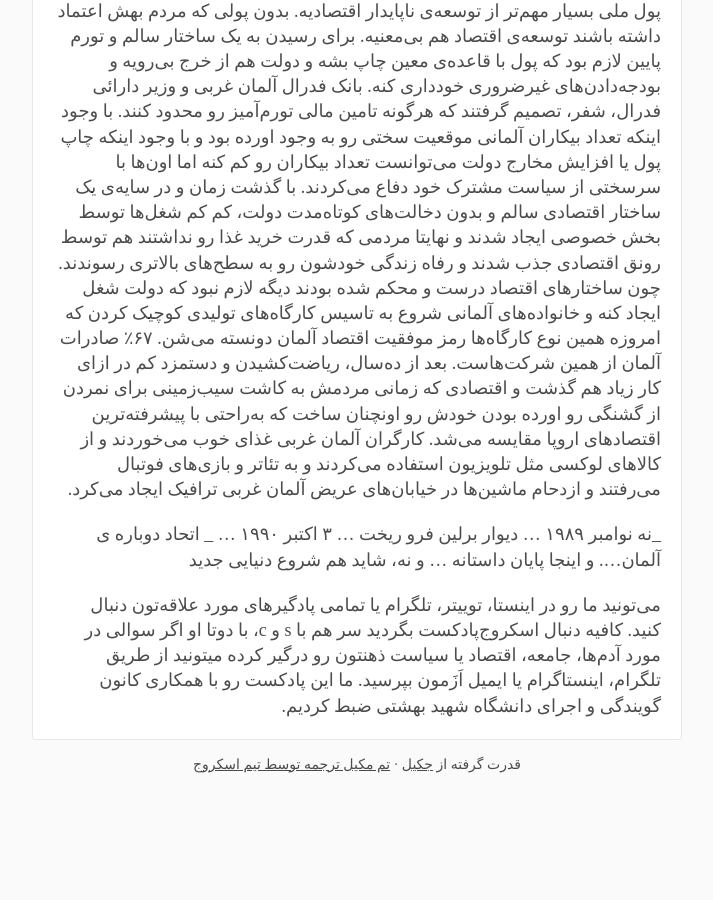
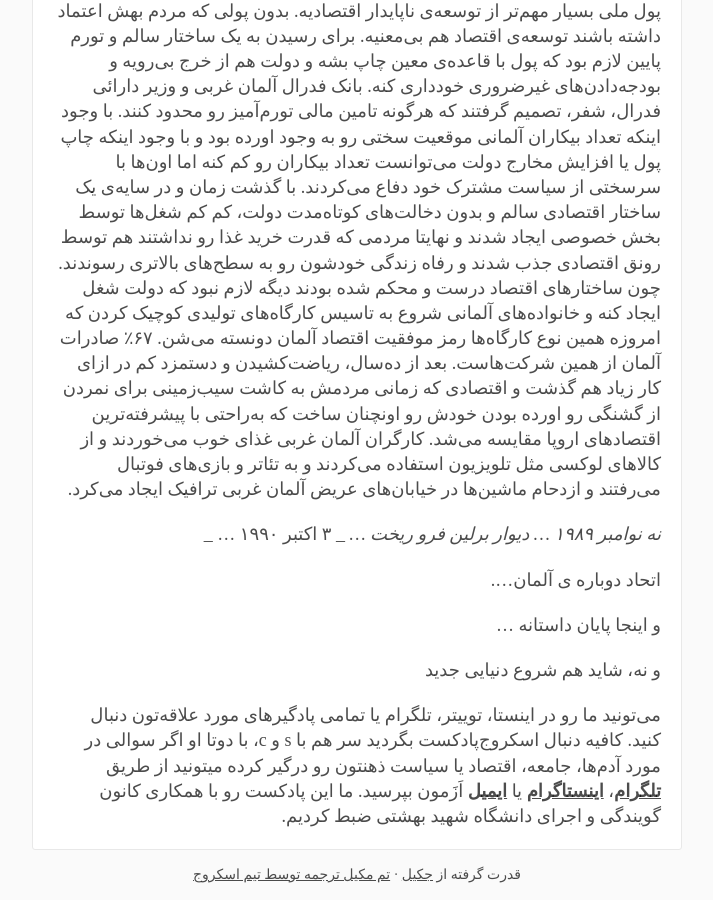
Before and after one commit to scroogepodcast/scroogepodcast.github.io, a Jekyll site: the page built from _posts/2020-02-09-E03.md, in a window 1280 px wide and 900 px high, scrolled down 4251 px. Shown: the whole window, without its empty margins (283-996 px from the left). Built offline with Jekyll 4.4.1, drawn with Linux system fonts in a browser that asks for light colours; some web fonts are replaced; before the commit the page ends 5040 px from its top, so only the background shows below that; some of the changed lines change nothing that is shown.

Commit message:
Update 2020-02-09-E03.md

```diff
--- a/_posts/2020-02-09-E03.md
+++ b/_posts/2020-02-09-E03.md
@@ -62,12 +62,19 @@ _دومِ سپتامبرِ 1945...
 با اینکه دولت‌های قبلی آلمان به چاپ پول برای پرداخت بدهی‌ و یا رونق دادن به اقتصاد اعتیاد پیدا کرده بودند اما ارهارد می‌دونست که سلامت پولی و ایجاد اعتماد به پول ملی بسیار مهم‌تر از توسعه‌ی ناپایدار اقتصادیه. بدون پولی که مردم بهش اعتماد داشته باشند توسعه‌ی اقتصاد هم بی‌معنیه.
 برای رسیدن به یک ساختار سالم و تورم پایین لازم بود که پول با قاعده‌ی معین چاپ بشه و دولت هم از خرج بی‌رویه و بودجه‌دادن‌های غیرضروری خودداری کنه. بانک فدرال آلمان غربی و وزیر دارائی فدرال، شفر، تصمیم گرفتند که هرگونه تامین مالی تورم‌آمیز رو محدود کنند. با وجود اینکه تعداد بیکاران آلمانی موقعیت سختی رو به وجود اورده بود و با وجود اینکه چاپ پول یا افزایش مخارج دولت می‌توانست تعداد بیکاران رو کم کنه اما اون‌ها با سرسختی از سیاست مشترک خود دفاع می‌کردند. با گذشت زمان و در سایه‌ی یک ساختار اقتصادی سالم و بدون دخالت‌های کوتاه‌مدت دولت، کم کم شغل‌ها توسط بخش خصوصی ایجاد شدند و نهایتا مردمی که قدرت خرید غذا رو نداشتند هم توسط رونق اقتصادی جذب شدند و رفاه زندگی خودشون رو به سطح‌های بالاتری رسوندند. چون ساختارهای اقتصاد درست و محکم شده بودند دیگه لازم نبود که دولت شغل ایجاد کنه و خانواده‌های آلمانی شروع به تاسیس کارگاه‌های تولیدی کوچیک کردن که امروزه همین نوع کارگاه‌ها رمز موفقیت اقتصاد آلمان دونسته می‌شن. ۶۷٪ صادرات آلمان از همین شرکت‌هاست. بعد از ده‌سال، ریاضت‌کشیدن و دستمزد کم در ازای کار زیاد هم گذشت و اقتصادی که زمانی مردمش به کاشت سیب‌زمینی برای نمردن از گشنگی رو اورده بودن خودش رو اونچنان ساخت که به‌راحتی با پیشرفته‌ترین اقتصادهای اروپا مقایسه می‌شد. کارگران آلمان غربی غذای خوب می‌خوردند و از کالاهای لوکسی مثل تلویزیون استفاده می‌کردند و به تئاتر و بازی‌های فوتبال می‌رفتند و ازدحام ماشین‌ها در خیابان‌های عریض آلمان غربی ترافیک ایجاد می‌کرد.
 
-_نه نوامبر ۱۹۸۹ …
-دیوار برلین فرو ریخت …
- ۳ اکتبر ۱۹۹۰ … _
+_نه نوامبر ۱۹۸۹ …_
+_دیوار برلین فرو ریخت …_
+_ ۳ اکتبر ۱۹۹۰ … _
+
 اتحاد دوباره ی آلمان….
+
 و اینجا پایان داستانه ...
+
 و نه، شاید هم شروع دنیایی جدید
 
 می‌تونید ما رو در اینستا، توییتر، تلگرام یا تمامی پادگیرهای مورد علاقه‌تون دنبال کنید. کافیه دنبال اسکروج‌پادکست بگردید سر هم با s و c، با دوتا او
-اگر سوالی در مورد آدم‌ها، جامعه، اقتصاد یا سیاست ذهنتون رو درگیر کرده میتونید از طریق تلگرام، اینستاگرام یا ایمیل اَزَمون بپرسید. ما این پادکست رو با همکاری کانون گویندگی و اجرای دانشگاه شهید بهشتی ضبط کردیم.
+اگر سوالی در مورد آدم‌ها، جامعه، اقتصاد یا سیاست ذهنتون رو درگیر کرده میتونید از طریق [تلگرام]، [اینستاگرام] یا [ایمیل] اَزَمون بپرسید. ما این پادکست رو با همکاری کانون گویندگی و اجرای دانشگاه شهید بهشتی ضبط کردیم.
+
+[تلگرام]: https://t.me/scroogepodcast
+[اینستاگرام]: https://www.instagram.com/scroogepodcast/
+[ایمیل]: mailto:scroogepodcast@gmail.com
```
